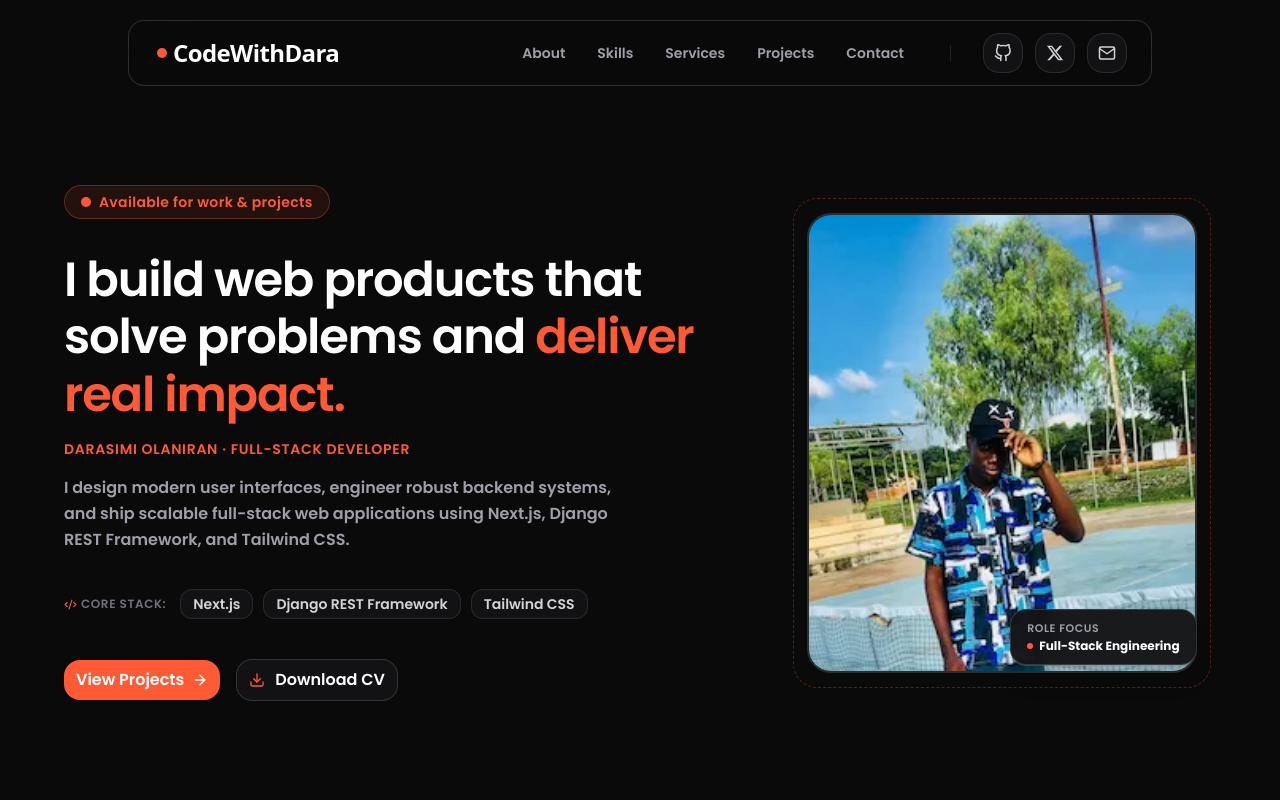
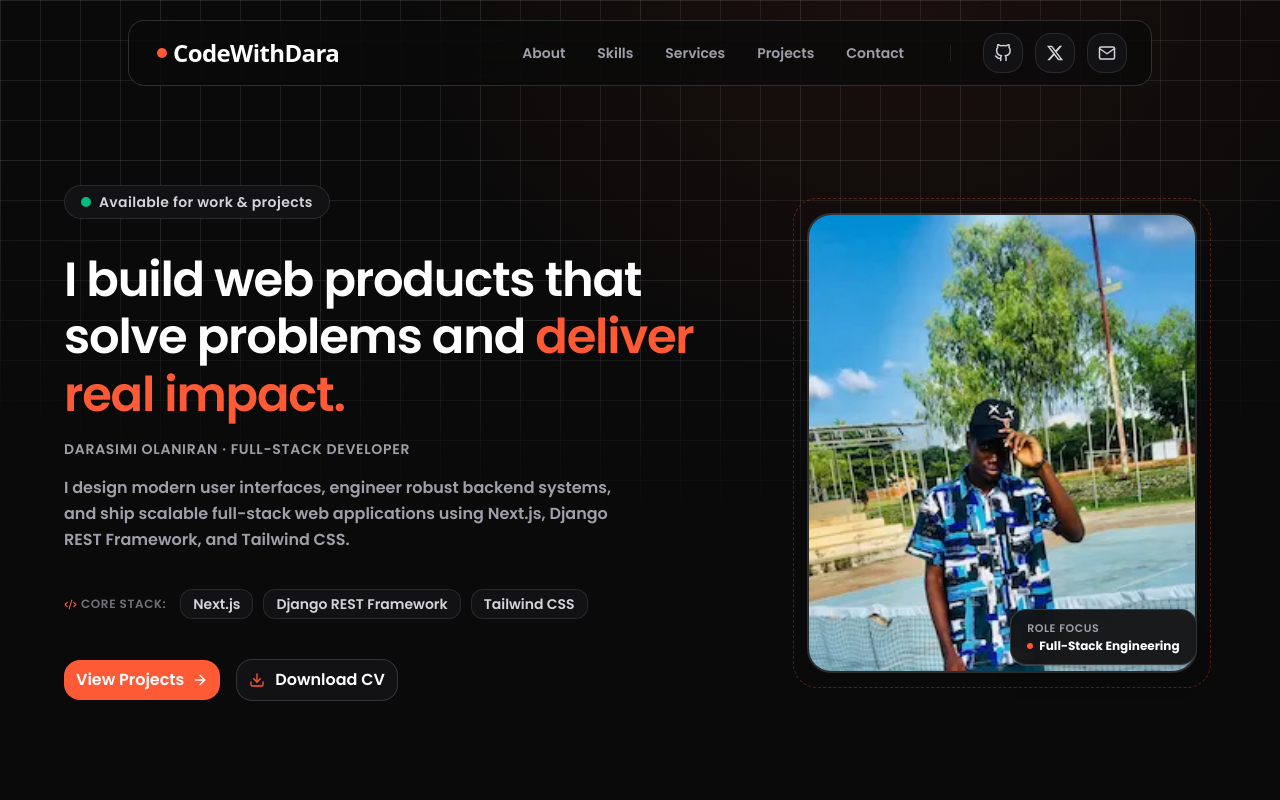
Before and after one commit to FavourDarasimi/Portfolio, a React (Vite) app: page / in a window 1280 px wide. Shown: the top 800 px of the page. Built offline with nearby package versions, Linux system fonts and the light colour scheme.

Commit message:
feat(hero): refine visual hierarchy and add grid background

```diff
--- a/src/App.tsx
+++ b/src/App.tsx
@@ -25,11 +25,11 @@ function App() {
     ref.current?.scrollIntoView({ behavior: "smooth" });
   };
   return (
-    <div className="min-h-screen bg-[#0A0A0A] text-foreground">
+    <div className="min-h-screen bg-[#0A0A0A] text-foreground relative isolate">
       <ThemeProvider defaultTheme="dark" storageKey="vite-ui-theme">
         <Toaster position="top-center" />
         <StarsBackground />
-        <div className="max-w-[1500px] mx-auto relative w-full">
+        <div className="max-w-[1500px] mx-auto relative z-10 w-full">
           <NavBar
             navRef={navRef}
             homeRef={homeRef}
--- a/src/components/StarsBackground.tsx
+++ b/src/components/StarsBackground.tsx
@@ -1,8 +1,33 @@
 const StarsBackground = () => {
   return (
-    <div className="fixed inset-0 -z-10 bg-[#0A0A0A] overflow-hidden">
-      {/* Subtle grid pattern overlay */}
-      <div className="absolute inset-0 bg-[linear-gradient(to_right,rgba(255,255,255,0.015)_1px,transparent_1px),linear-gradient(to_bottom,rgba(255,255,255,0.015)_1px,transparent_1px)] bg-[size:4rem_4rem]" />
+    <div
+      className="fixed inset-0 z-0 bg-[#0A0A0A] overflow-hidden pointer-events-none"
+      aria-hidden="true"
+    >
+      {/* Primary box grid — 40px, now at 8% opacity for clear visibility */}
+      <div
+        className="absolute inset-0 bg-[linear-gradient(to_right,rgba(255,255,255,0.08)_1px,transparent_1px),linear-gradient(to_bottom,rgba(255,255,255,0.08)_1px,transparent_1px)] bg-[size:40px_40px]"
+        style={{
+          maskImage:
+            "radial-gradient(ellipse 80% 60% at 50% 0%, #000 70%, transparent 110%)",
+          WebkitMaskImage:
+            "radial-gradient(ellipse 80% 60% at 50% 0%, #000 70%, transparent 110%)",
+        }}
+      />
+      {/* Secondary large grid — 160px at 3.5% for blueprint depth */}
+      <div
+        className="absolute inset-0 bg-[linear-gradient(to_right,rgba(255,255,255,0.035)_1px,transparent_1px),linear-gradient(to_bottom,rgba(255,255,255,0.035)_1px,transparent_1px)] bg-[size:160px_160px]"
+        style={{
+          maskImage:
+            "radial-gradient(ellipse 80% 60% at 50% 0%, #000 70%, transparent 110%)",
+          WebkitMaskImage:
+            "radial-gradient(ellipse 80% 60% at 50% 0%, #000 70%, transparent 110%)",
+        }}
+      />
+      {/* Subtle accent wash — ties grid to brand (#FF5A36 at 7%) */}
+      <div className="absolute inset-0 bg-[radial-gradient(ellipse_800px_600px_at_70%_0%,rgba(255,90,54,0.07),transparent_65%)]" />
+      {/* Bottom dissolve */}
+      <div className="absolute inset-0 bg-gradient-to-b from-transparent via-transparent to-[#0A0A0A]" />
     </div>
   );
 };
--- a/src/index.css
+++ b/src/index.css
@@ -110,6 +110,11 @@
   --sidebar-ring: #FF5A36;
 }
 
+html,
+body {
+  overflow-x: clip;
+}
+
 @layer base {
   * {
     @apply border-border outline-ring/50;
--- a/src/sections/Home.tsx
+++ b/src/sections/Home.tsx
@@ -78,10 +78,10 @@ const Home: React.FC<HomeProps> = ({
         >
           {/* Status Badge */}
           <motion.div variants={itemVariants}>
-            <div className="inline-flex items-center gap-2 px-3 sm:px-4 py-1.5 rounded-full bg-[#FF5A36]/10 border border-[#FF5A36]/30 text-[#FF5A36] text-xs sm:text-sm font-medium tracking-wide">
+            <div className="inline-flex items-center gap-2 px-3 sm:px-4 py-1.5 rounded-full bg-[#121214] border border-white/10 text-zinc-300 text-xs sm:text-sm font-medium tracking-wide">
               <span className="relative flex h-2 sm:h-2.5 w-2 sm:w-2.5 shrink-0">
-                <span className="animate-ping absolute inline-flex h-full w-full rounded-full bg-[#FF5A36] opacity-75"></span>
-                <span className="relative inline-flex rounded-full h-2 sm:h-2.5 w-2 sm:w-2.5 bg-[#FF5A36]"></span>
+                <span className="animate-ping absolute inline-flex h-full w-full rounded-full bg-emerald-500 opacity-75"></span>
+                <span className="relative inline-flex rounded-full h-2 sm:h-2.5 w-2 sm:w-2.5 bg-emerald-500"></span>
               </span>
               <span>Available for work & projects</span>
             </div>
@@ -93,7 +93,7 @@ const Home: React.FC<HomeProps> = ({
               I build web products that solve problems and{" "}
               <span className="text-[#FF5A36] font-semibold">deliver real impact.</span>
             </h1>
-            <p className="text-[#FF5A36] text-xs sm:text-sm font-medium tracking-wider uppercase">
+            <p className="text-zinc-400 text-xs sm:text-sm font-medium tracking-wider uppercase">
               Darasimi Olaniran · Full-Stack Developer
             </p>
             <p className="text-xs sm:text-sm md:text-base text-zinc-400 max-w-xl font-normal leading-relaxed">
--- a/src/sections/Skills.tsx
+++ b/src/sections/Skills.tsx
@@ -8,7 +8,7 @@ import { motion, type Variants } from "framer-motion";
 import { Cpu, Layout, Server, Wrench } from "lucide-react";
 import { FaHtml5, FaReact, FaPython, FaGithub, FaDocker } from "react-icons/fa";
 import { IoLogoJavascript } from "react-icons/io5";
-import { SiTypescript, SiDjango, SiGit, SiTailwindcss, SiVercel, SiPostman, SiFramer } from "react-icons/si";
+import { SiTypescript, SiDjango, SiGit, SiTailwindcss, SiVercel, SiPostman, SiFramer, SiSupabase } from "react-icons/si";
 import { RiNextjsLine } from "react-icons/ri";
 
 interface SkillsProps {
@@ -39,6 +39,7 @@ const Skills: React.FC<SkillsProps> = ({ skillsRef }) => {
         { name: "Django", logo: SiDjango },
         { name: "Django REST Framework", logo: SiDjango },
         { name: "Python", logo: FaPython },
+        { name: "Supabase", logo: SiSupabase },
         { name: "Postman", logo: SiPostman },
         { name: "REST APIs", logo: Server },
       ],
```
